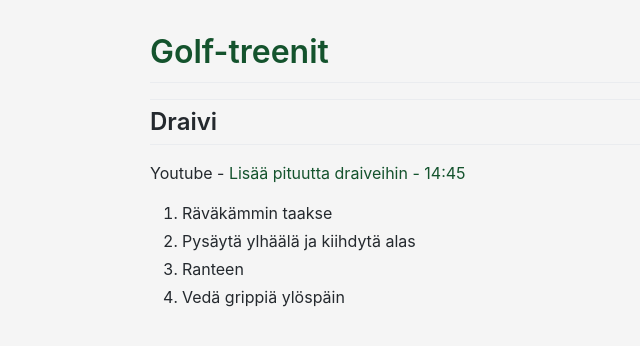
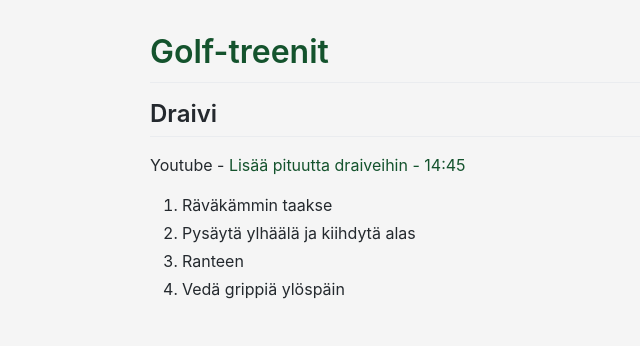
Before and after one commit to haapio/haapio.github.io, a Jekyll site: the page built from draivi.md, in a window 1280 px wide. Shown: the top 346 px of the page, without its empty margins (0-640 px from the left). Built offline with Jekyll 4.4.1, drawn with Linux system fonts in a browser that asks for light colours; comment, search, counter and statistics services are not loaded; our own code applies the rules of GitHub Pages for plain Markdown files.

Commit message:
Update style.scss

```diff
--- a/assets/css/style.scss
+++ b/assets/css/style.scss
@@ -11,7 +11,7 @@ body {
   background: #F5F5F5;
 }
 
-.markdown-body h2 {
+#venyttely {
   border-top: 1px solid #eaecef;
   padding-top: 0.3em;
 }
```
